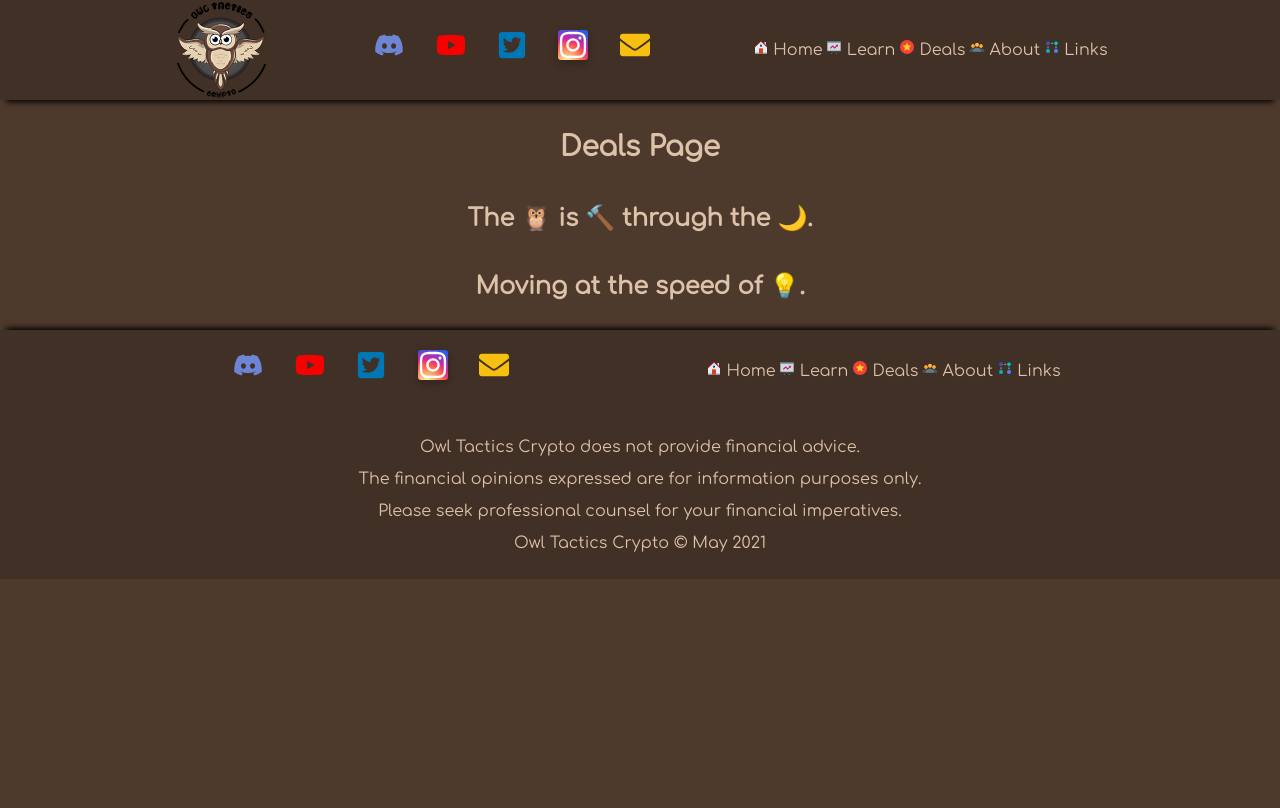
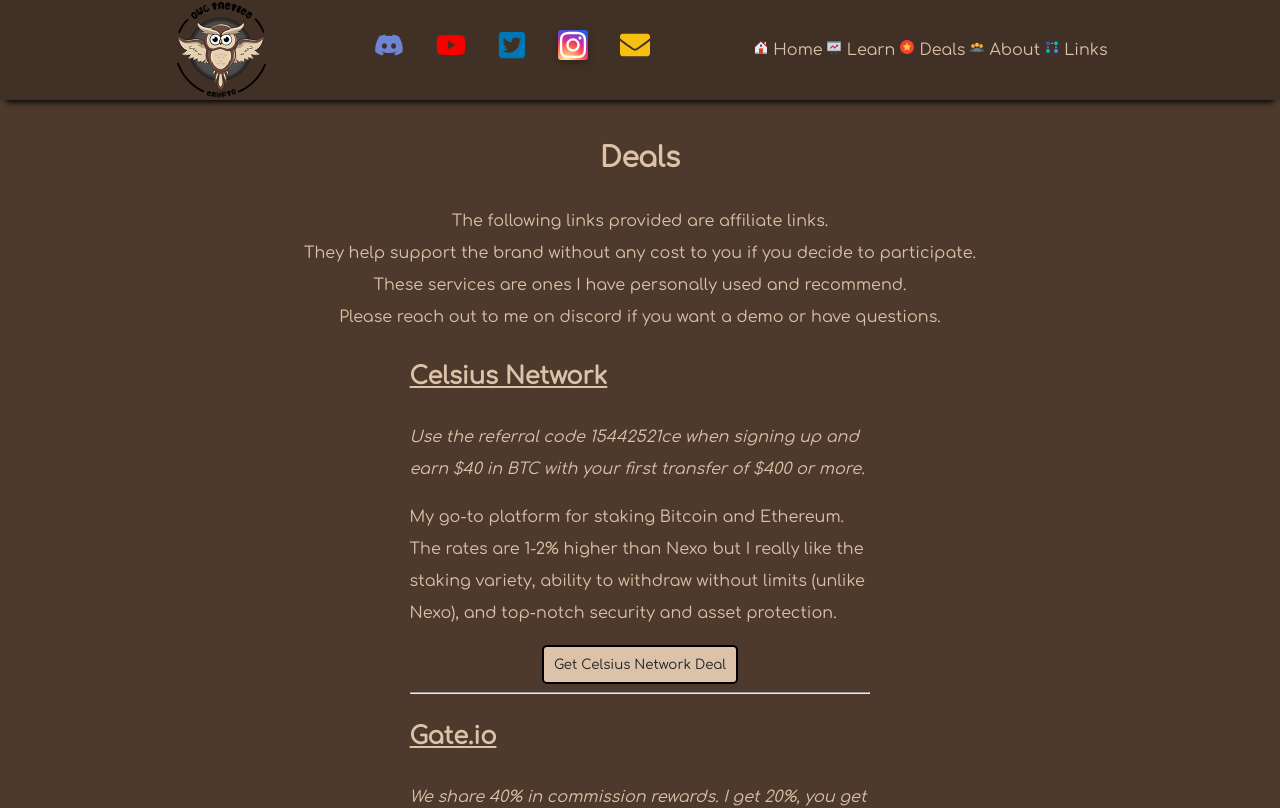
Before and after one commit to timOTdev/otcrypto1, a Next.js app: page /deals in a window 1280 px wide. Shown: the top 808 px of the page. Built offline with nearby package versions, Linux system fonts and the light colour scheme.

Commit message:
Add deals page and data

```diff
--- a/data/index.js
+++ b/data/index.js
@@ -33,5 +33,45 @@
     },
   };
 
-  return { socials, videos };
+  const deals = [
+    {
+      name: 'Celsius Network',
+      description:
+        'My go-to platform for staking Bitcoin and Ethereum. The rates are 1-2% higher than Nexo but I really like the staking variety, ability to withdraw without limits (unlike Nexo), and top-notch security and asset protection.',
+      offer:
+        'Use the referral code 15442521ce when signing up and earn $40 in BTC with your first transfer of $400 or more.',
+      link: 'https://celsiusnetwork.app.link/15442521ce',
+    },
+    {
+      name: 'Gate.io',
+      description:
+        "Binance.com and Binance.US is not available to Texas, USA. This is the next best thing if you're looking for huge amounts of coin offerings and more technical trading beyond Coinbase Pro or Crypto.com. This is not recommended for the crypto initiate.",
+      offer: 'We share 40% in commission rewards. I get 20%, you get 20%.',
+      link: 'https://www.gate.io/signup/5403310',
+    },
+    {
+      name: 'Surfshark',
+      description:
+        'This great VPN service helps keeps my browsing more secure with many connection locations. The service is affordable compared to ExpressVPN and NordVPN.',
+      offer: 'We both get a free month of service when you sign up.',
+      link: 'https://surfshark.club/friend/qLtLHArX',
+    },
+    {
+      name: 'Crypto.com',
+      description:
+        'My current crypto card. This 2% crypto rewards card in CRO was less complicated than other cards and helps convert my fiat to crypto. If you get the Ruby card, you also get free Spotify ($14 value). I will update this if I come across a better card.',
+      offer:
+        'Sign up for Crypto.com Ruby card or above and we both get $25 USD in CRO.',
+      link: 'https://crypto.com/app/9zqwdpcces ',
+    },
+    {
+      name: 'Koinly',
+      description:
+        'Koinly takes the konfusion out of tracking crypto taxes. I really like their interface because it shows my cost basis. I was able to link many exchanges including Coinbase, Coinbase Pro, Kraken, Nexo, Celsius Network, Yoroi Wallet, Gate.io, and Crypto.com Wallet. Push the easy button!',
+      offer: 'Give friends $20 off on their first order and get $20 in return.',
+      link: 'https://koinly.io/?via=BC293767',
+    },
+  ];
+
+  return { socials, videos, deals };
 }
--- a/pages/deals.tsx
+++ b/pages/deals.tsx
@@ -1,6 +1,84 @@
-// @ts-ignore
-import Construction from '../components_shared/Construction.tsx';
+import styled from 'styled-components';
+import globals from '../data/index';
+
+const Main = styled.main`
+  width: 60%;
+  margin: 3rem auto;
+`;
+const Deals = styled.section`
+  width: 60%;
+  margin: 0 auto;
+  text-align: left;
+`;
+const Title = styled.a`
+  color: var(--desert);
+  &:focus,
+  &:hover,
+  &:visited,
+  &:link,
+  &:active {
+    text-decoration: underline;
+  }
+  &:hover {
+    color: var(--almond);
+    text-shadow: 0 0 10px var(--desert);
+  }
+`;
+const Offer = styled.span`
+  font-style: italic;
+`;
+
+const Expand = styled.div`
+  text-align: center;
+  a {
+    color: var(--desert);
+    &:focus,
+    &:hover,
+    &:visited,
+    &:link,
+    &:active {
+      text-decoration: none;
+    }
+    &:hover {
+      background: var(--almond);
+      color: var(--almond);
+      text-shadow: 0 0 10px var(--desert);
+    }
+  }
+`;
 
 export default function deals() {
-  return <Construction page={'Deals'} />;
+  const { deals } = globals();
+  return (
+    <Main>
+      <h1>Deals</h1>
+      <p>
+        The following links provided are affiliate links.
+        <br />
+        They help support the brand without any cost to you if you decide to
+        participate.
+        <br />
+        These services are ones I have personally used and recommend.
+        <br />
+        Please reach out to me on discord if you want a demo or have questions.
+      </p>
+      {deals.map((item, index) => (
+        <Deals key={item.name}>
+          <h2>
+            <Title href={item.link}>{item.name}</Title>{' '}
+          </h2>
+          <p key={item.description}>
+            <Offer>{item.offer}</Offer>
+          </p>
+          <p>{item.description}</p>
+          <Expand>
+            <a href={item.link} target='_blank'>
+              <button>Get {item.name} Deal</button>
+            </a>
+          </Expand>
+          {index == deals.length - 1 ? '' : <hr />}
+        </Deals>
+      ))}
+    </Main>
+  );
 }
```
